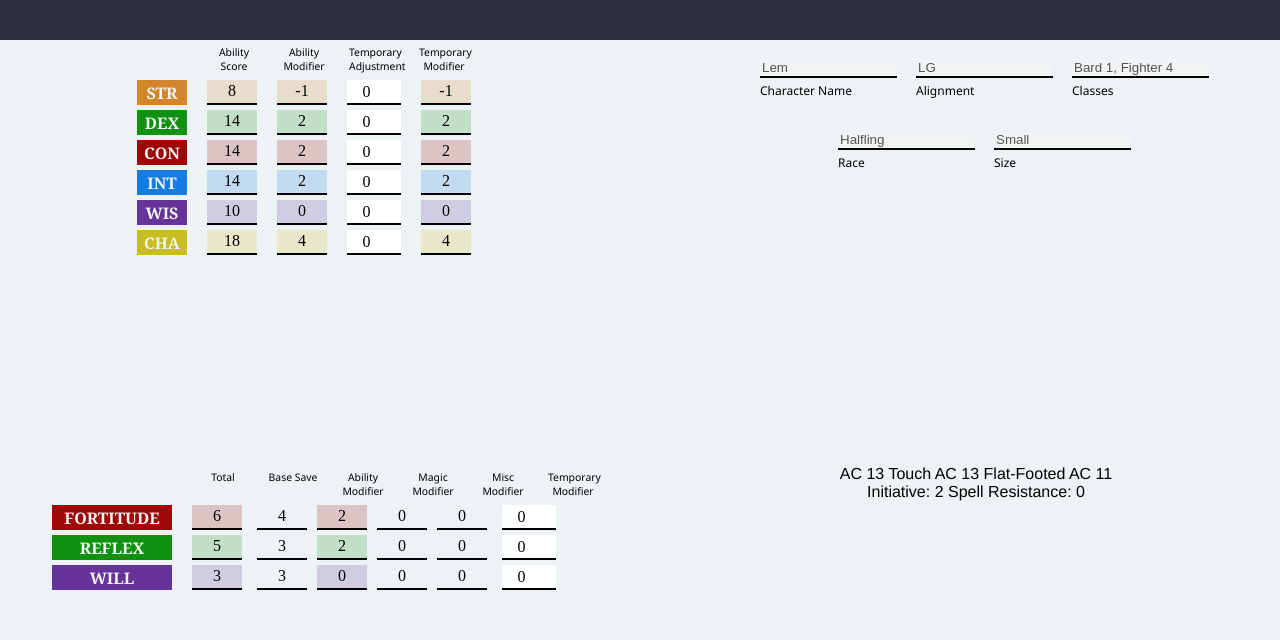
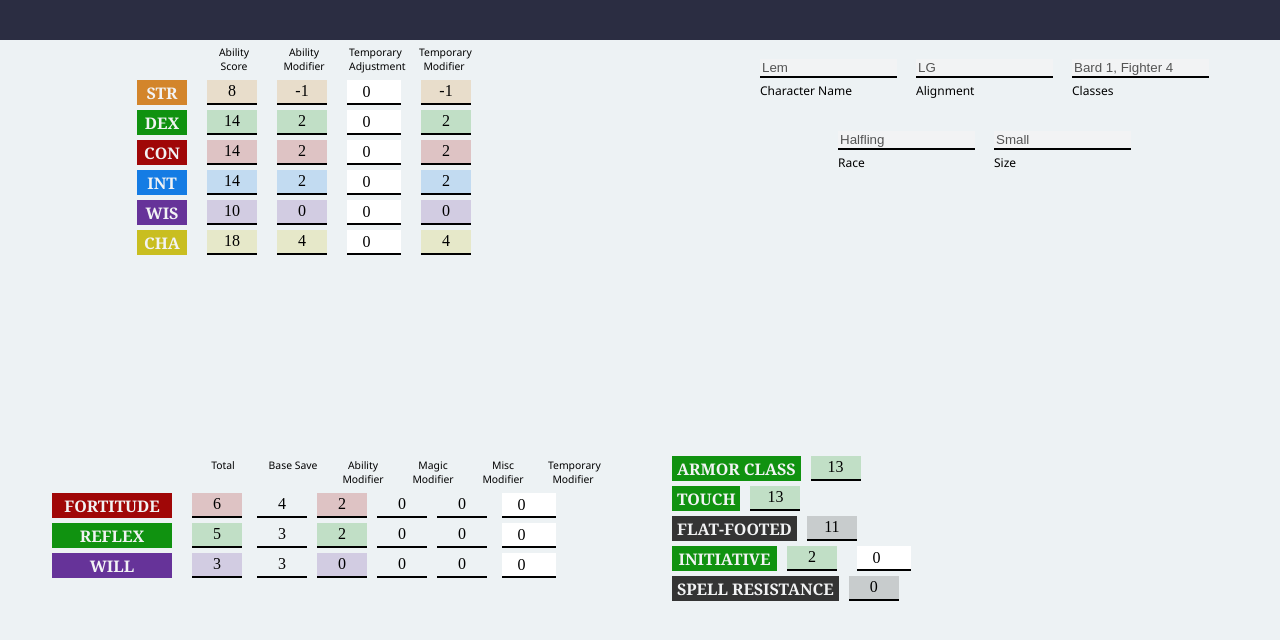
Before and after one commit to zbendas/vuex-pf-gen, a Vue app: page / in a window 1280 px wide. Shown: the top 640 px of the page. Built offline with nearby package versions, Linux system fonts and the light colour scheme; the HTML template or start-up script is replaced by a standard one.

Commit message:
Begin adding formatting

```diff
--- a/src/App.vue
+++ b/src/App.vue
@@ -72,4 +72,11 @@
             &:hover
                 background: transparentize($charisma, 0.5)
 
+    .no-ability
+        background: $no-ability
+        &.light-background
+            background: transparentize($no-ability, 0.8)
+            &:hover
+                background: transparentize($no-ability, 0.5)
+
 </style>
--- a/src/components/ArmorClassComponent.vue
+++ b/src/components/ArmorClassComponent.vue
@@ -1,8 +1,17 @@
 <template>
     <section class="armor-class-component">
-        AC {{ getArmorClass }}
-        Touch AC {{ getTouchArmorClass }}
-        Flat-Footed AC {{ getFlatFootedArmorClass }}
+        <section class="armor-class">
+            <div class="ac-label dexterity">ARMOR CLASS</div>
+            <div class="ac-total light-background dexterity">{{ getArmorClass }}</div>
+        </section>
+        <section class="touch-ac">
+            <div class="touch-ac-label dexterity">TOUCH</div>
+            <div class="touch-ac-total light-background dexterity">{{ getTouchArmorClass }}</div>
+        </section>
+        <section class="flat-footed-ac">
+            <div class="flat-footed-ac-label no-ability">FLAT-FOOTED</div>
+            <div class="flat-footed-ac-total light-background no-ability">{{ getFlatFootedArmorClass }}</div>
+        </section>
     </section>
 </template>
 
@@ -25,4 +34,16 @@
 <style scoped lang="sass">
     @import '../styles/shared'
 
+    .armor-class, .touch-ac, .flat-footed-ac
+        display: flex
+        flex-flow: row nowrap
+        align-items: center
+
+    .ac-label, .touch-ac-label, .flat-footed-ac-label
+        @extend %stat-label
+        padding: 2px 5px
+
+    .ac-total, .touch-ac-total, .flat-footed-ac-total
+        @extend %underline_field
+
 </style>
--- a/src/components/OtherCombatComponent.vue
+++ b/src/components/OtherCombatComponent.vue
@@ -1,7 +1,14 @@
 <template>
     <section class="other-combat-component">
-        Initiative: {{ getInitiative }}
-        Spell Resistance: {{ spell_resistance }}
+        <section class="initiative">
+            <div class="initiative-label dexterity">INITIATIVE</div>
+            <div class="initiative_addend light-background dexterity">{{ getInitiative }}</div>
+            <input type="number" class="initiative_addend misc-modifier" :value="initiative_misc_modifier">
+        </section>
+        <section class="spell-resistance">
+            <div class="spell-resistance-label no-ability">SPELL RESISTANCE</div>
+            <div class="light-background no-ability addend">{{ spell_resistance }}</div>
+        </section>
     </section>
 </template>
 
@@ -24,5 +31,38 @@
 
 <style scoped lang="sass">
     @import '../styles/shared'
+    @import '../styles/colors'
+
+    .initiative, .spell-resistance
+        display: flex
+        flex-flow: row nowrap
+        align-items: center
+
+    .initiative-label
+        display: inline-block
+        color: $anti-flash_white
+        font: 700 1em 'Noto Serif', serif
+        height: 21px
+        width: 95px
+        padding: 2px 5px
+        margin: 2.5px 0
+
+    .initiative_addend
+        @extend %underline_field
+
+    input.initiative_addend
+        @extend %underline_input
+        @extend %underline_field
+
+    .spell-resistance-label
+        display: inline-block
+        color: $anti-flash_white
+        font: 700 1em 'Noto Serif', Serif
+        height: 21px
+        padding: 2px 5px
+        margin: 2.5px 0
+
+    .addend
+        @extend %underline_field
 
 </style>
--- a/src/styles/_colors.sass
+++ b/src/styles/_colors.sass
@@ -12,3 +12,4 @@ $constitution: #A00707
 $intelligence: #157CE4
 $wisdom: #663399
 $charisma: #C9BE20
+$no-ability: #343434
--- a/src/styles/_shared.sass
+++ b/src/styles/_shared.sass
@@ -1,3 +1,13 @@
+@import './colors'
+
+%stat-label
+  display: inline-block
+  color: $anti-flash_white
+  font: 700 1em 'Noto Serif', serif
+  height: 21px
+  margin: 2.5px 0
+  padding: 2px 0
+
 %underline_field
   display: inline-block
   font: normal 1em serif
```
